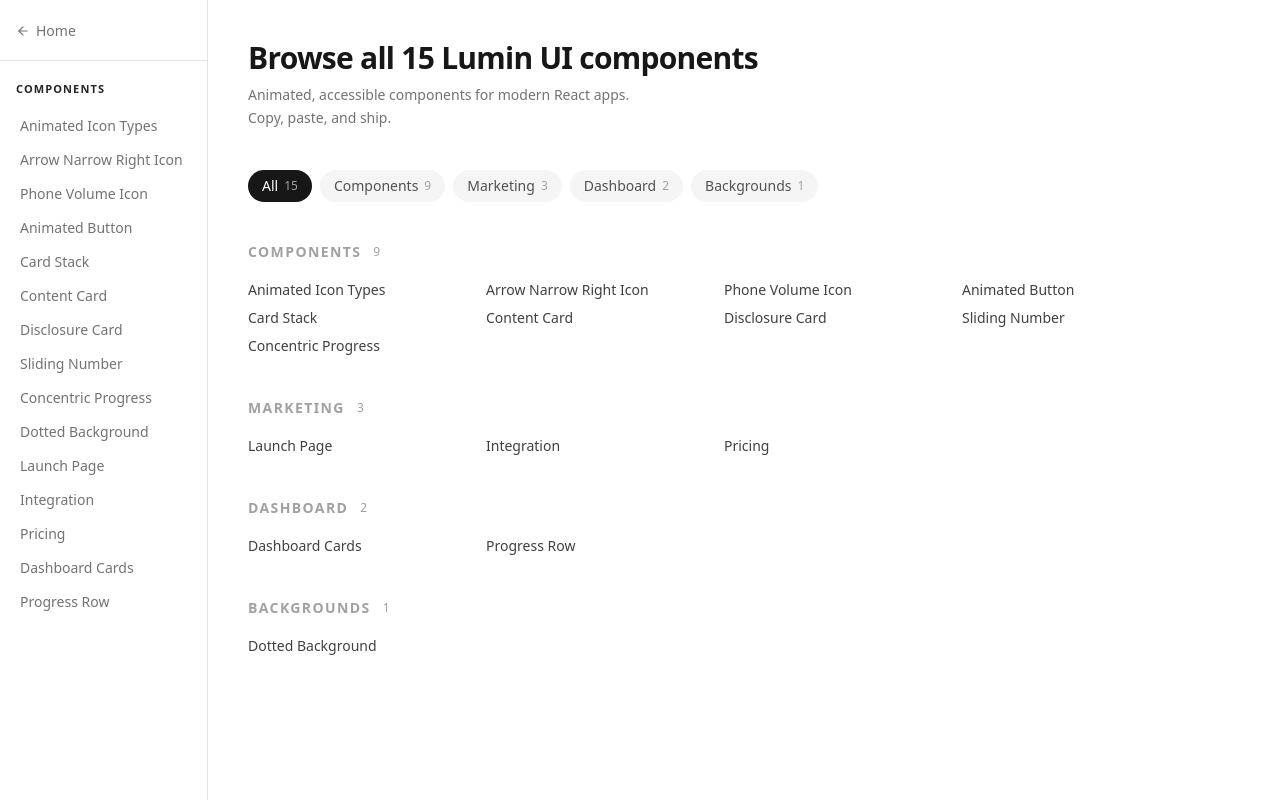
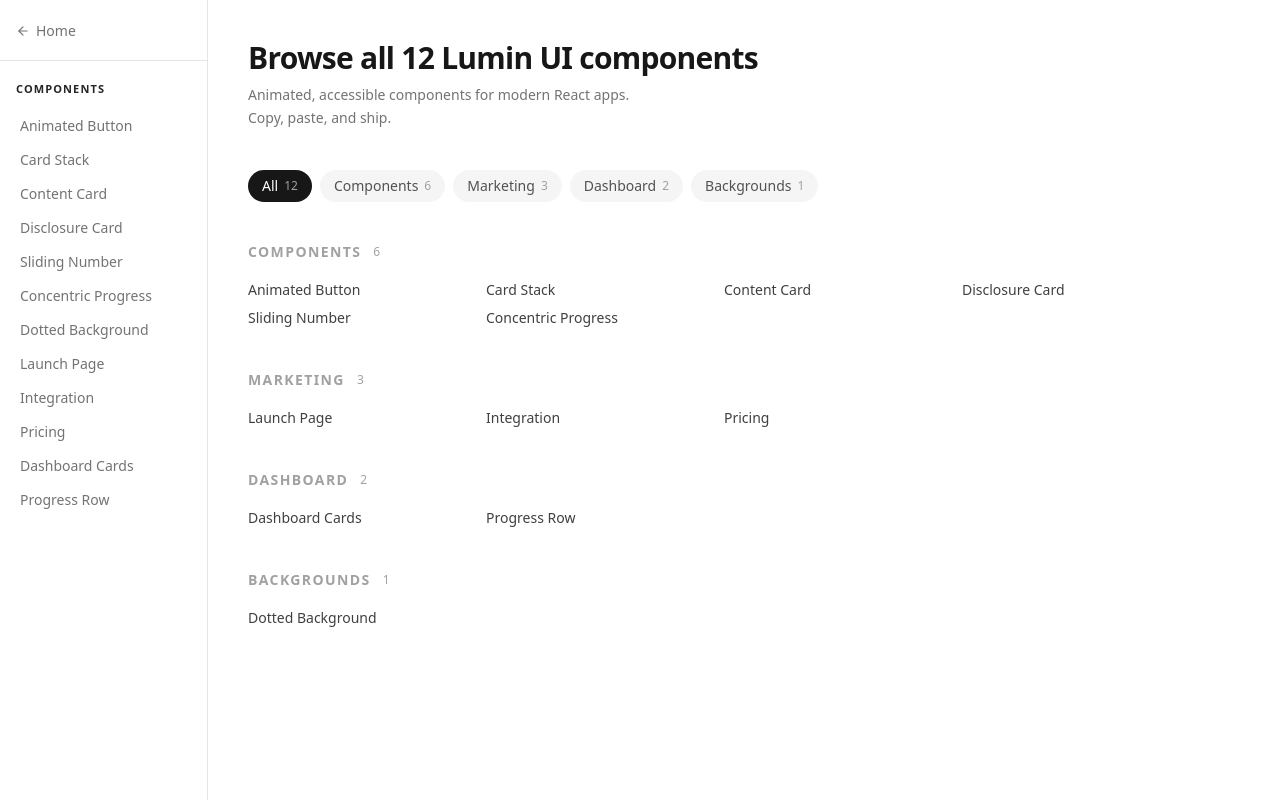
Before and after one commit to aryanpatel99/lumin-ui, a Next.js app: page /components in a window 1280 px wide. Built offline with nearby package versions, Linux system fonts and the light colour scheme.

Commit message:
feat: add hidden property to registry entries and filter them from components layout and index view

```diff
--- a/app/components/layout.tsx
+++ b/app/components/layout.tsx
@@ -4,7 +4,7 @@
 import SidebarNav from "./sidebar-nav"
 
 export default function ComponentsLayout({ children }: { children: React.ReactNode }) {
-  const entries = registry.map((e) => ({ slug: e.slug, name: e.name }))
+  const entries = registry.filter((e) => !e.hidden).map((e) => ({ slug: e.slug, name: e.name }))
 
   return (
     <div className="flex h-screen bg-background text-foreground overflow-hidden">
--- a/app/components/page.tsx
+++ b/app/components/page.tsx
@@ -18,10 +18,11 @@
 export default function ComponentsIndex() {
   const [active, setActive] = useState<Filter>("all")
 
-  const total = registry.length
+  const visible = registry.filter((e) => !e.hidden)
+  const total = visible.length
 
   const counts = CATEGORY_ORDER.reduce<Record<RegistryCategory, number>>((acc, cat) => {
-    acc[cat] = registry.filter((e) => e.category === cat).length
+    acc[cat] = visible.filter((e) => e.category === cat).length
     return acc
   }, {} as Record<RegistryCategory, number>)
 
@@ -74,7 +75,7 @@
       {/* Category groups */}
       <div className="space-y-10">
         {visibleCategories.map((cat) => {
-          const entries = registry.filter((e) => e.category === cat)
+          const entries = visible.filter((e) => e.category === cat)
           return (
             <div key={cat}>
               <div className="flex items-center gap-3 mb-4">
--- a/registry/index.ts
+++ b/registry/index.ts
@@ -13,6 +13,7 @@
   usage?: string
   npmDependencies: string[]
   registryDependencies?: string[]
+  hidden?: boolean
 }
 
 export const registry: RegistryEntry[] = [
@@ -25,6 +26,7 @@
     category: "components",
     previewScale: 1,
     npmDependencies: [],
+    hidden: true,
   },
   {
     slug: "arrow-narrow-right-icon",
@@ -36,6 +38,7 @@
     previewScale: 1,
     npmDependencies: ["motion"],
     registryDependencies: ["animated-icon-types"],
+    hidden: true,
   },
   {
     slug: "phone-volume",
@@ -47,6 +50,7 @@
     previewScale: 1,
     npmDependencies: ["motion"],
     registryDependencies: ["animated-icon-types"],
+    hidden: true,
   },
   {
     slug: "animated-button",
```
